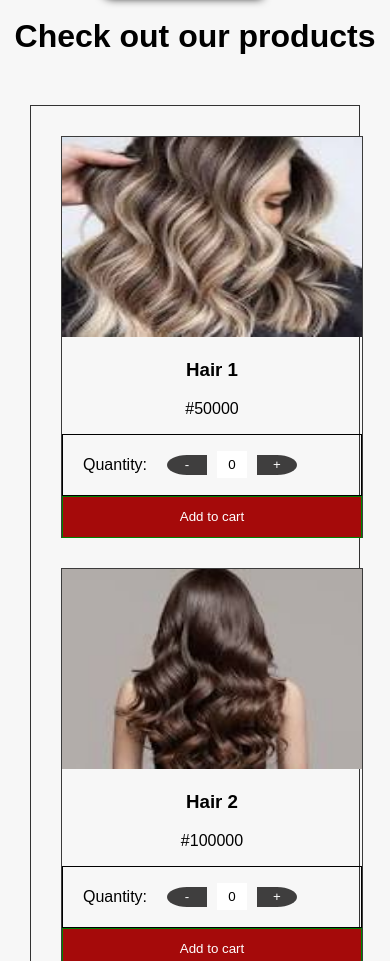
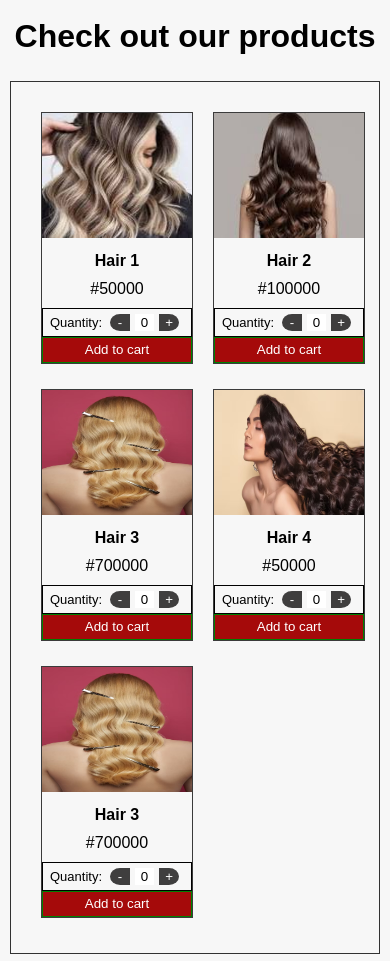
Before and after one commit to tunji-solomon/lizzy-hairapy-ui, a plain HTML site: page index.html in a window 390 px wide. Shown: the part 1039-2000 px from the top of the page. Drawn offline with Linux system fonts and the light colour scheme.

Commit message:
media queries

```diff
--- a/index.html
+++ b/index.html
@@ -42,7 +42,7 @@
         </h1>
 
         <div class="products-container">
-            <div class="products product1" >
+            <div class="products product1">
                 <img src="./images/hair 1.jpeg" alt="Hair 1" class="hair-img">
                 <h3 class="hair-title">Hair 1</h3>
                 <p class="hair-price">#50000</p>
@@ -91,6 +91,18 @@
                 </div>
                 <button class="add-to-cart button">Add to cart</button>
             </div>
+                        <div class="products product3">
+                <img src="./images/hair 3.avif" alt="Hair 1" class="hair-img">
+                <h3 class="hair-title">Hair 3</h3>
+                <p class="hair-price">#700000</p>
+                <div class="qty-btn">
+                    <p class="qty-title">Quantity: </p>
+                    <button class="qyt-decrease-btn button">-</button>
+                    <input type="text" value="0" class="qty-selected">
+                    <button class="qty-increase-btn button">+</button>
+                </div>
+                <button class="add-to-cart button">Add to cart</button>
+            </div>
 
 
         </div>
--- a/style.css
+++ b/style.css
@@ -23,6 +23,8 @@ body {
     background-position: center top;
     padding-top: 180px;
     box-shadow: 0px -1px 0.5px 0.5px rgba(60, 59, 59, 0.7) inset;
+    background-color: rgba(0,0,0,0.55);
+    background-blend-mode: overlay;
 
 
 }
@@ -64,7 +66,6 @@ body {
     margin-left: auto;
 
 }
-
 
 .navbar-items {
     color: black;
@@ -134,10 +135,11 @@ body {
 
 .products-container {
     margin: 50px 30px;
-    padding-top: 30px;
+    padding: 30px;
+    padding-left: 0px;
     padding-bottom: 30px;
-    display: flex;
-    flex-wrap: wrap;
+    display: grid;
+    grid-template-columns: repeat(4, 1fr);
     border: 0.2px solid rgb(50, 50, 50);
     height: 100%;
     text-align: center;
@@ -146,9 +148,7 @@ body {
 
 .products {
     margin-left: 30px;
-    width: 22%;
-    min-width: 300px;
-    max-height: 400px;
+    height: 400px;
     border: 0.5px solid #3b3b3b;
     margin-bottom: 30px;
 
@@ -182,7 +182,6 @@ body {
 
 .button {
     width: 40px;
-    min-width: 30px;
     border: none;
     background-color: rgb(63, 62, 62);
     color: white;
@@ -210,3 +209,158 @@ body {
     height: 10.5%;
     background-color: rgb(165, 10, 10);
 }
+
+/* .products-container {
+    margin: 30px;
+    padding: 30px;
+    margin-right: 30px;
+    border : 0.5px solid rgba(0,0,0,0.2);
+    display: grid;
+    grid-template-columns: repeat(4, 1fr);
+    gap: 30px;
+
+}
+
+.products {
+    width: 100%;
+    height: 350px;
+    border: 2px solid red;
+    display: grid;
+    justify-content: center;
+}
+
+.hair-img {
+    width: 100%;
+    height: 150px;
+    object-fit: cover;
+}
+
+.hair-title {
+    margin: 5px 0px;
+}
+
+.hair-price {
+    margin-top: 0px;
+    margin-bottom: 5px
+}
+
+.qty-btn {
+    display: flex;
+    justify-content: space-between;
+    gap: 5px;
+    align-items: center;
+    padding: 0px 20px;
+    margin-top: 0px;
+    border: 2px solid blue;
+}
+
+.qty-title {
+    flex: 1;
+}
+
+.qyt-decrease-btn,
+.qty-increase-btn,
+.qty-selected {
+    flex: 1;
+    width: 25px;
+    height: 20px;
+}
+
+.qty-selected {
+    flex: 1;
+
+} */
+
+
+@media (max-width: 700px) {
+
+    .header_title {
+        font-size: 2rem;
+    }
+
+    .products-container {
+        grid-template-columns: repeat(2, 1fr);
+        justify-content: space-between;
+        margin: 10px;
+        gap:20px;
+        align-content: center;
+        padding: 30px;
+
+    }
+
+    .products {
+        width: 150px;
+        margin-right: 0px;
+        margin-left: 0px;
+        height: 250px;
+        margin-bottom: 5px;
+    }
+    .hair-title,
+    .hair-price {
+        font-size: medium;
+        margin: 10px;
+    }
+
+    .qty-btn {
+        padding: 7px;
+        height: 5%;
+        align-items: center;
+        border: 1px solid black;
+
+    }
+
+    .qty-title {
+        margin-right: 5px;
+        font-size: small;
+    }
+
+    .qty-selected {
+        width: 15px;
+        border:none;
+        height: fit-content;
+        margin: 0px 5px;
+        text-align: center;
+    }
+
+    .button {
+        width: 20px;
+        background-color: rgb(63, 62, 62);
+        color: white;
+        border-radius: 1000%;
+        height: fit-content;
+    }
+
+    .qty-increase-btn {
+        border-bottom-left-radius: 0px;
+        border-top-left-radius: 0px;
+    }
+
+    .qyt-decrease-btn{
+        border-bottom-right-radius: 0px;
+        border-top-right-radius: 0px;
+        margin-left: 3px;
+    }
+
+
+
+    .add-to-cart {
+        width: 100%;
+        border: 1px solid green;
+        border-radius: 0px;
+        height: 10.5%;
+        background-color: rgb(165, 10, 10);
+    }
+
+
+}
+
+@media  (min-width: 701px) and (max-width: 1000px)  {
+    .products-container {
+        grid-template-columns: repeat(3, 1fr);
+    }
+
+    .products {
+        width: auto;
+    }
+
+}
```
Also changed, not shown: 1 other file.
